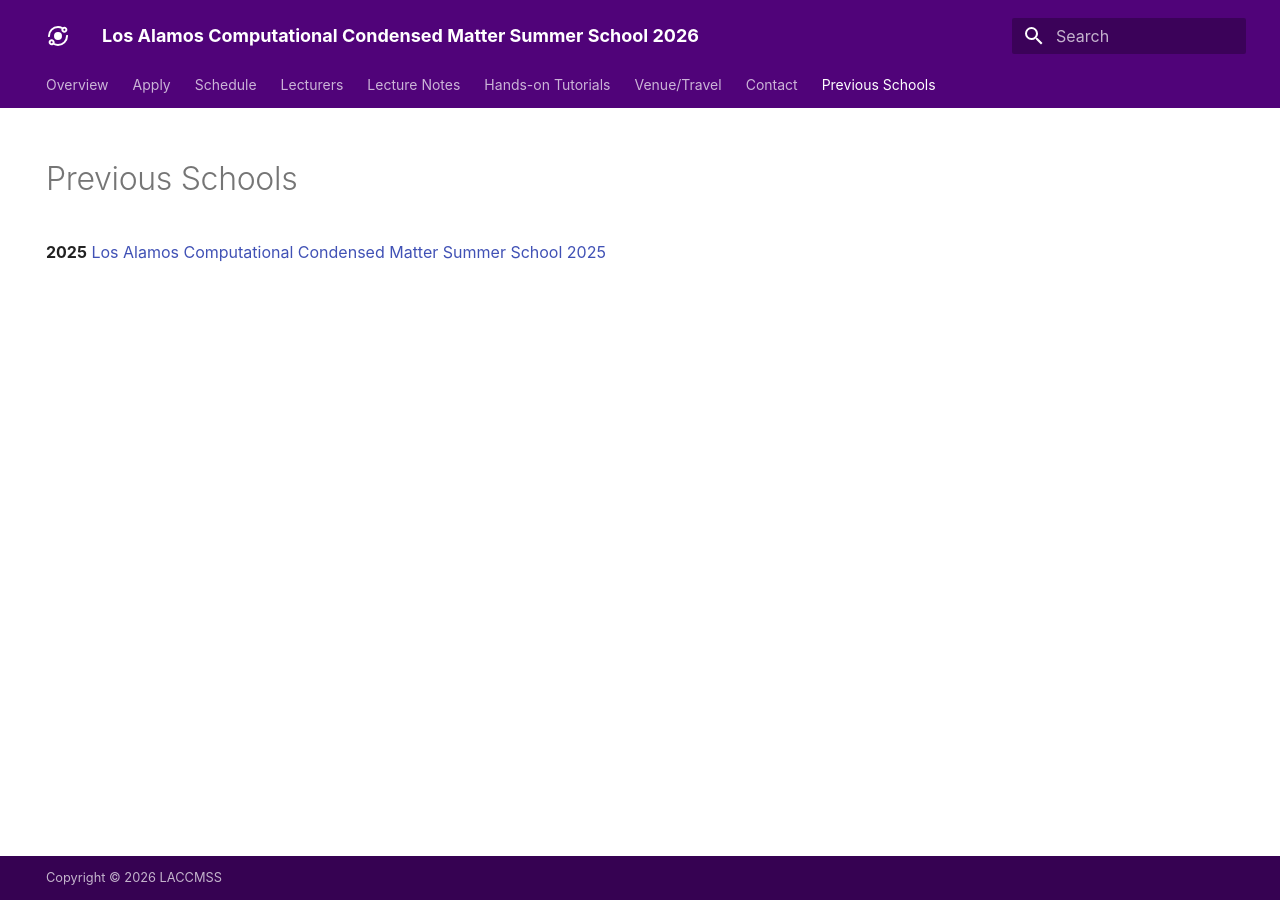
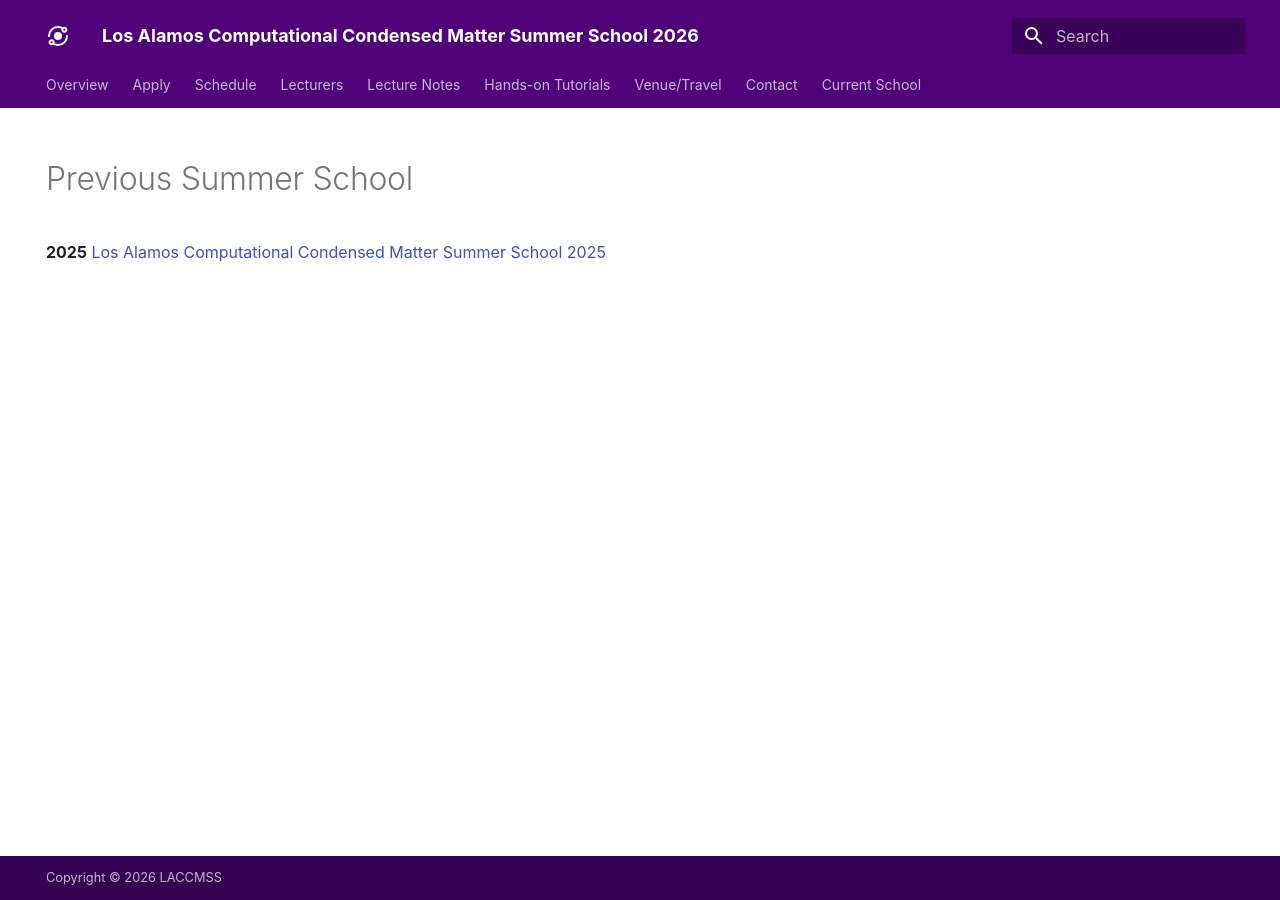
Before and after one commit to LACCMSS/2026, an MkDocs documentation site: the page built from docs/archive.md, in a window 1280 px wide. Built offline with MkDocs 1.6.1 and Material for MkDocs 9.7.7, drawn with Linux system fonts in a browser that asks for light colours; some web fonts are replaced.

Commit message:
Update mkdocs.yml

```diff
--- a/mkdocs.yml
+++ b/mkdocs.yml
@@ -47,7 +47,7 @@
     - FitSNAP: fitsnap.md
   - Venue/Travel: location.md
   - Contact: contact.md
-  - "Previous Schools": archive.md
+  - "Current School": https://laccmss.org
 
 extra:
   generator: false
```
